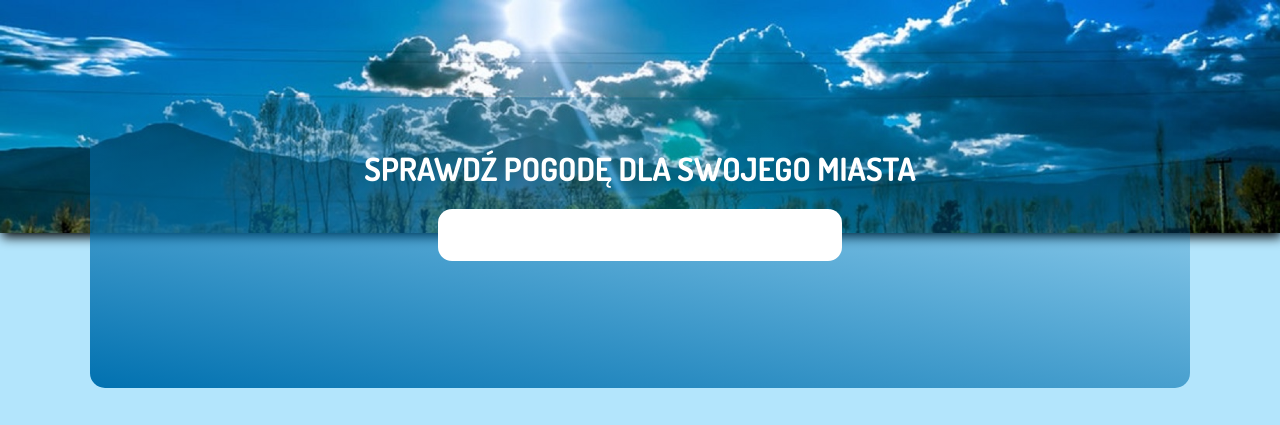
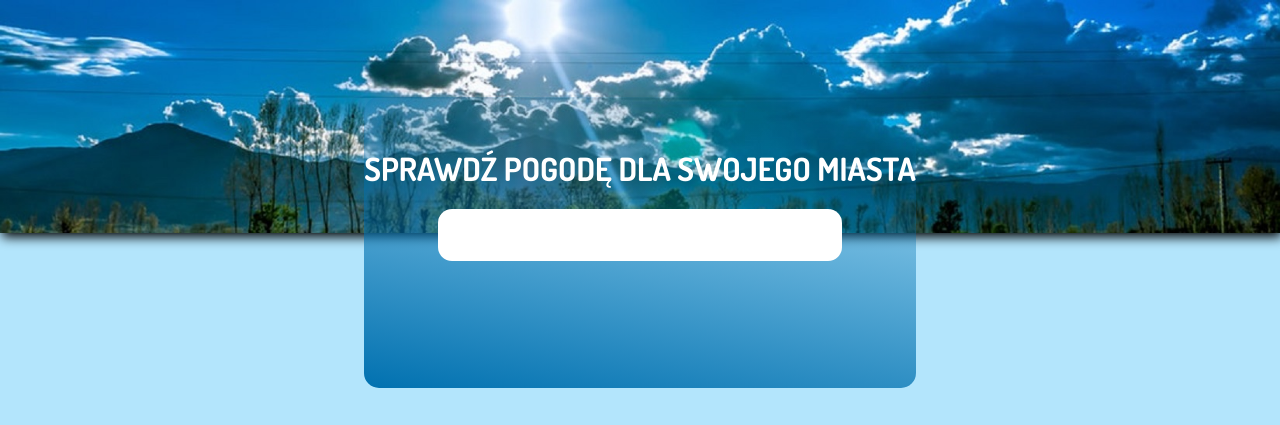
Before and after one commit to BarbaraMak85/weather-application, a website: page index.html in a window 1280 px wide. Drawn offline with Linux system fonts and the light colour scheme.

Commit message:
change rwd

```diff
--- a/scss/components/_components_weather.scss
+++ b/scss/components/_components_weather.scss
@@ -22,7 +22,7 @@ body {
 
 .wather_background {
     background: linear-gradient(10deg, #0171b0, transparent);
-    width: 1100px;
+    width: 100%;
     padding-bottom: 60px;
     padding-top: 32px;
     border-radius: 15px;
```
Also changed, not shown: css/style.css, 1 other file.
